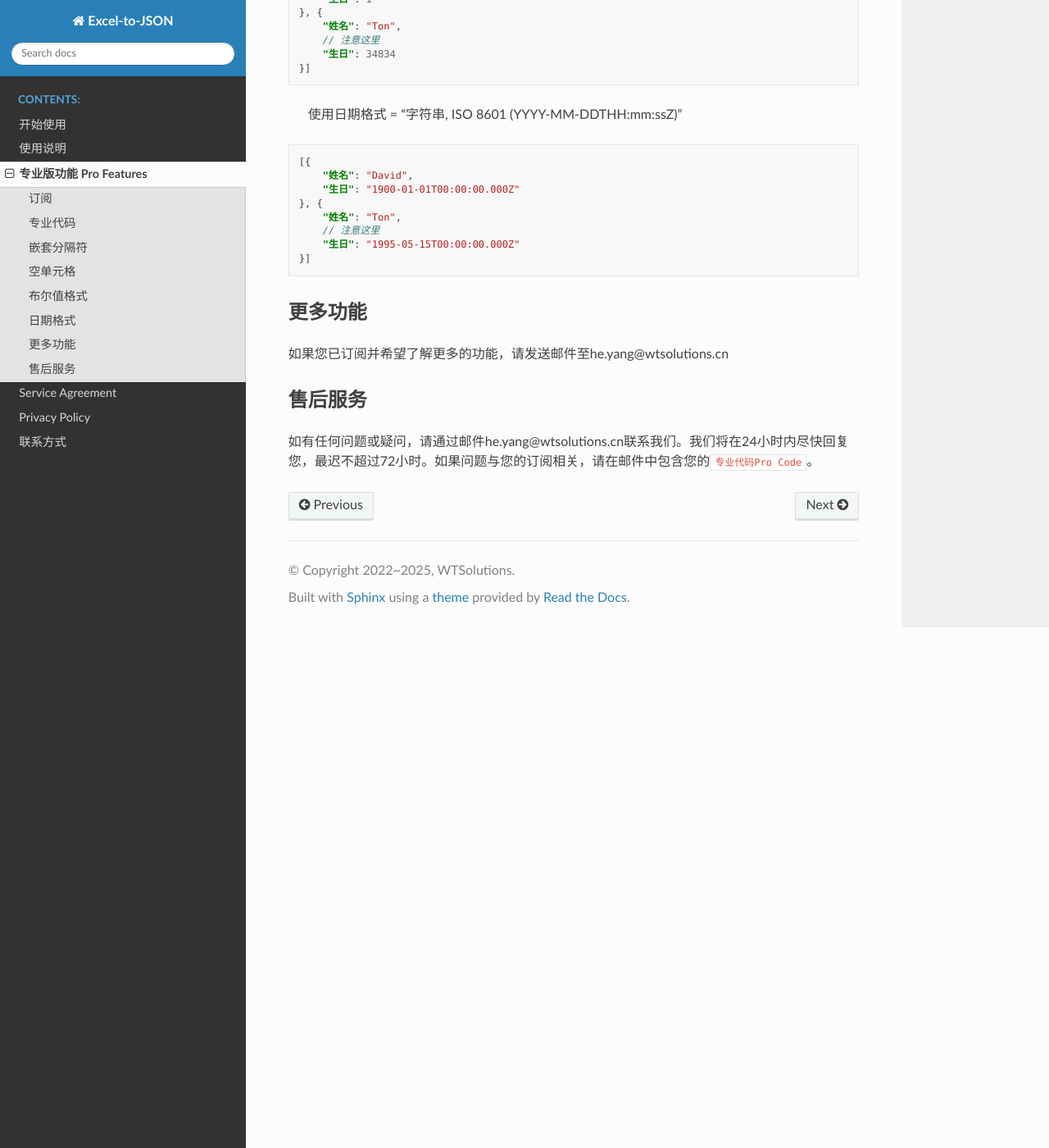
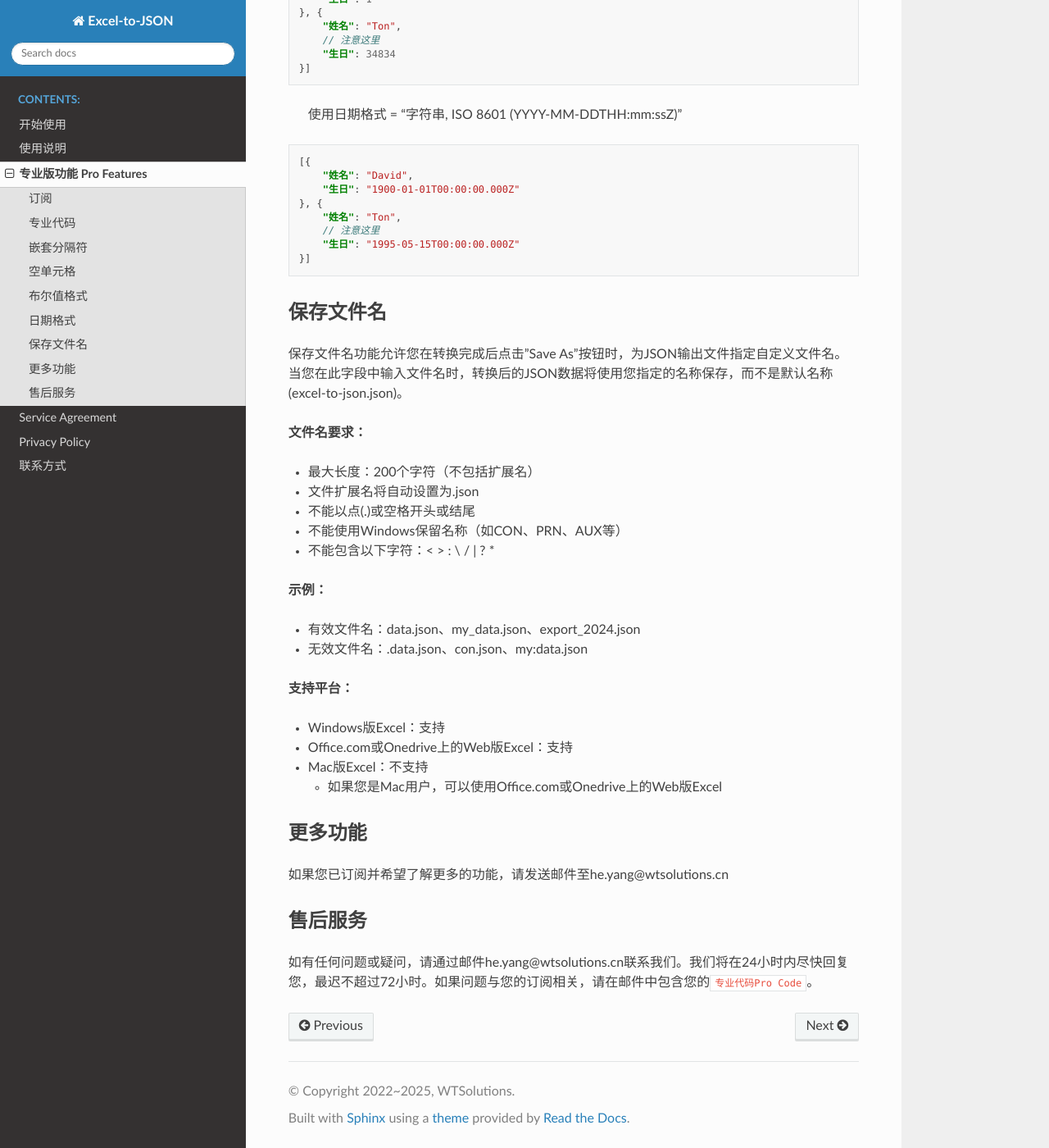
Before and after one commit to he-yang/Excel-to-JSON-zh-CN, a Sphinx documentation site: the page built from source/profeatures.md, in a window 1280 px wide and 1400 px high, scrolled down 5343 px. Shown: the whole window at 82% size. Built offline with Sphinx 7.4.7 and the Read the Docs theme 3.1.0, drawn with Linux system fonts in a browser that asks for light colours.

Commit message:
add save as function, upgrade to 2.1.1

````diff
--- a/source/conf.py
+++ b/source/conf.py
@@ -9,7 +9,7 @@
 project = 'Excel-to-JSON'
 copyright = '2022~2025, WTSolutions'
 author = 'WTSolutions'
-release = '2.1.0.0'
+release = '2.1.1.0'
 
 # -- General configuration ---------------------------------------------------
 # https://www.sphinx-doc.org/en/master/usage/configuration.html#general-configuration
--- a/source/profeatures.md
+++ b/source/profeatures.md
@@ -232,6 +232,27 @@ Excel-to-JSON插件提供了一系列专业版功能，这些功能仅对已订
     "生日": "1995-05-15T00:00:00.000Z"
 }]
 ```
+## 保存文件名
+
+保存文件名功能允许您在转换完成后点击"Save As"按钮时，为JSON输出文件指定自定义文件名。当您在此字段中输入文件名时，转换后的JSON数据将使用您指定的名称保存，而不是默认名称(excel-to-json.json)。
+
+**文件名要求：**
+- 最大长度：200个字符（不包括扩展名）
+- 文件扩展名将自动设置为.json
+- 不能以点(.)或空格开头或结尾
+- 不能使用Windows保留名称（如CON、PRN、AUX等）
+- 不能包含以下字符：< > : \ / | ? *
+
+**示例：**
+- 有效文件名：data.json、my_data.json、export_2024.json
+- 无效文件名：.data.json、con.json、my:data.json
+
+**支持平台：**
+- Windows版Excel：支持
+- Office.com或Onedrive上的Web版Excel：支持
+- Mac版Excel：不支持
+  - 如果您是Mac用户，可以使用Office.com或Onedrive上的Web版Excel
+
 
 ## 更多功能
 
````
Also changed, not shown: source/getstarted.md (+1 -1 lines), source/usage.md (+4 -2 lines).
